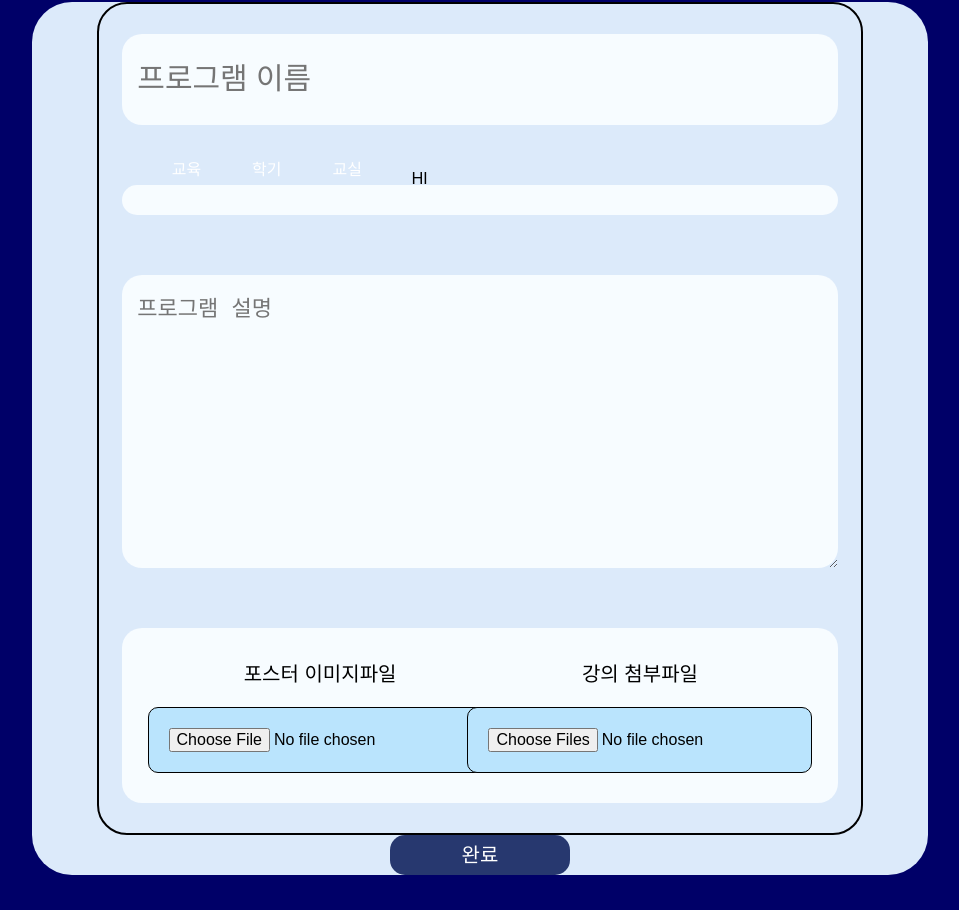
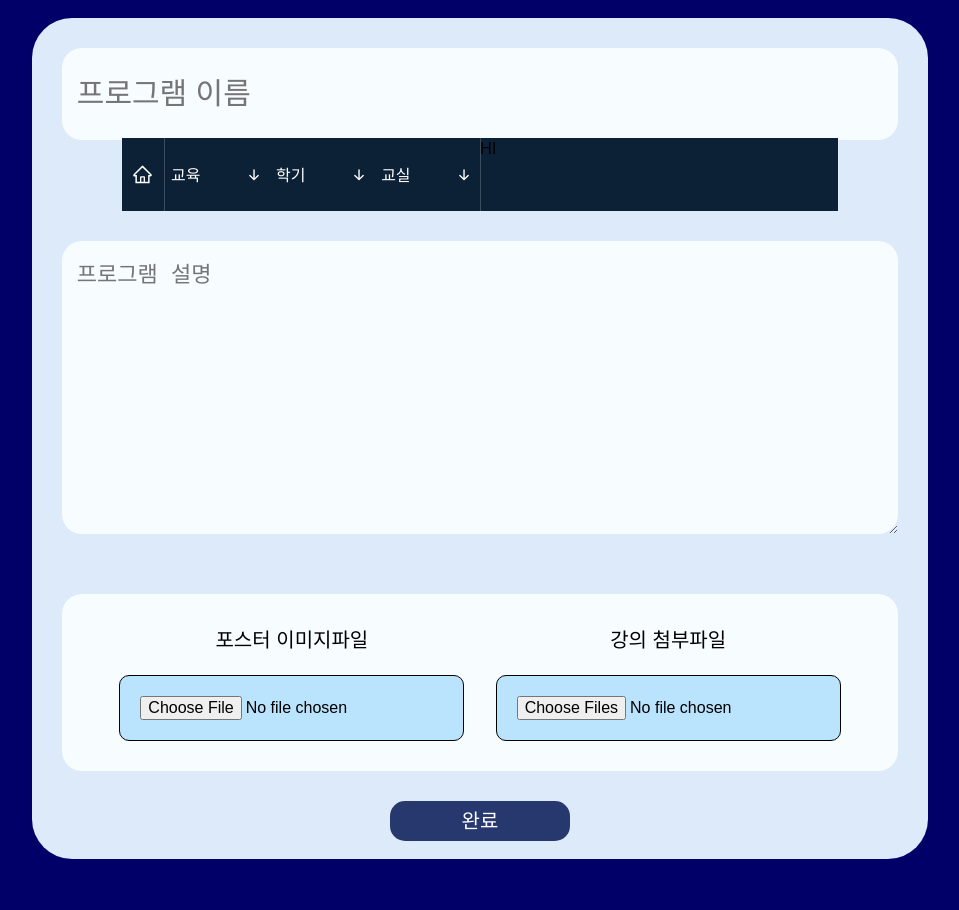
Before and after one commit to SciPort/sciport_archive_frontend, a React (Create React App) app: page /createLec in a window 1280 px wide. Shown: the part 130-1040 px from the top of the page, without its empty margins (160-1119 px from the left). Built offline with nearby package versions, Linux system fonts and the light colour scheme.

Commit message:
Update::pull

```diff
--- a/src/pages/createLec/index.js
+++ b/src/pages/createLec/index.js
@@ -44,10 +44,10 @@ const Index = () => {
             onClick={() => {
               check.has(idx1.toString() + idx2.toString())
                 ? idx1 === 0
-                  ? setCate1(cate1?.filter((data) => data != list[idx1][idx2]))
+                  ? setCate1(cate1?.filter((data) => data !== list[idx1][idx2]))
                   : idx1 === 1
-                  ? setCate2(cate2?.filter((data) => data != list[idx1][idx2]))
-                  : setCate3(cate3?.filter((data) => data != list[idx1][idx2]))
+                  ? setCate2(cate2?.filter((data) => data !== list[idx1][idx2]))
+                  : setCate3(cate3?.filter((data) => data !== list[idx1][idx2]))
                 : idx1 === 0
                 ? setCate1(cate1?.concat(list[idx1][idx2]))
                 : idx1 === 1
@@ -91,7 +91,7 @@ const Index = () => {
     <S.Wrapper>
       <p>교육 프로그램에 대한 설명을 적어주세요.</p>
       <div>
-        <S.ContentBox>
+        {/* <S.ContentBox> */}
         <S.Input
           placeholder="프로그램 이름"
           height={"70px"}
@@ -100,7 +100,7 @@ const Index = () => {
             setLectureInfo({ ...lectureInfo, lecName: e.target.value })
           }
         />
-          <S.Input as={"div"}>
+        {/* <S.Input as={"div"}> */}
         <D.SearchBar>
           <D.CateLayout>
             <D.Home
@@ -116,7 +116,7 @@ const Index = () => {
           </D.CateLayout>
           <D.InputLayout>HI</D.InputLayout>
         </D.SearchBar>
-          </S.Input>
+        {/* </S.Input> */}
         <S.Input
           placeholder="프로그램 설명"
           as={"textarea"}
@@ -154,7 +154,7 @@ const Index = () => {
             />
           </S.InBox>
         </S.FileBox>
-        </S.ContentBox>
+        {/* </S.ContentBox> */}
         <S.Submit onClick={submitInfo}>완료</S.Submit>
       </div>
     </S.Wrapper>
--- a/src/pages/createLec/style.js
+++ b/src/pages/createLec/style.js
@@ -74,6 +74,7 @@ export const Submit = styled.div`
   font-size: 20px;
   color: white;
   line-height: 200%;
+  margin-bottom: 2%;
 `;
 export const FileBox = styled.div`
   width: 90%;
```
Lines whose indentation alone changed are shown as unchanged.
